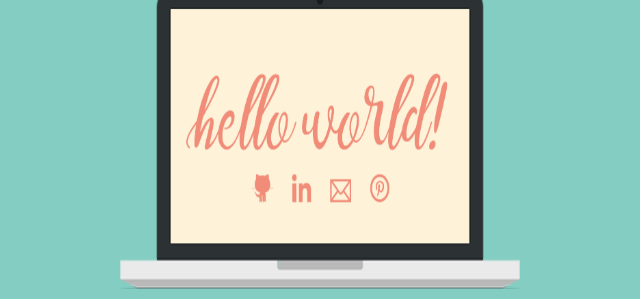
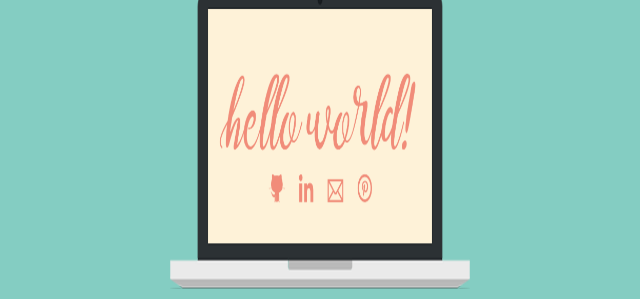
Before and after one commit to shreyasahoo/shreyasahoo.github.io, a plain HTML site: page index.html in a window 1280 px wide. Shown: the part 188-487 px from the top of the page, without its empty margins (320-960 px from the left). Drawn offline with nearby package versions, Linux system fonts and the light colour scheme.

Commit message:
fixed changes hopefully

```diff
--- a/index.html
+++ b/index.html
@@ -50,18 +50,14 @@
             </div>
 
             <div class = "row">
-                <div class = "col-4">
-                </div>
-                <div class = "col-4">
-                    <img id = "mac" src="mac.png" alt="mac" width = "400" height = "300" usemap = "#macmap"/>
+                <div class = "col">
+                    <img id = "mac" src="mac.png" alt="mac" style="width:300px;height:300px;" usemap = "#macmap"/>
                     <map name="macmap">
                       <area shape="rect" coords="190,180,220,215" href= https://www.github.com/shreyasahoo alt="GitHub">
                       <area shape="rect" coords="250,180,280,215" href= https://www.linkedin.com/in/shreya-sahoo alt="Linkedin">
                       <area shape="rect" coords="310,180,340,215" href= 'mailto: shreyasahoo@berkeley.edu' alt="Email">
                       <area shape="rect" coords="360,180,390,215" href= https://www.pinterest.com/shreyayaa/ alt="Pinterest">
                     </map>
-                </div>
-                <div class = "col-4">
                 </div>
             </div>
 
```
